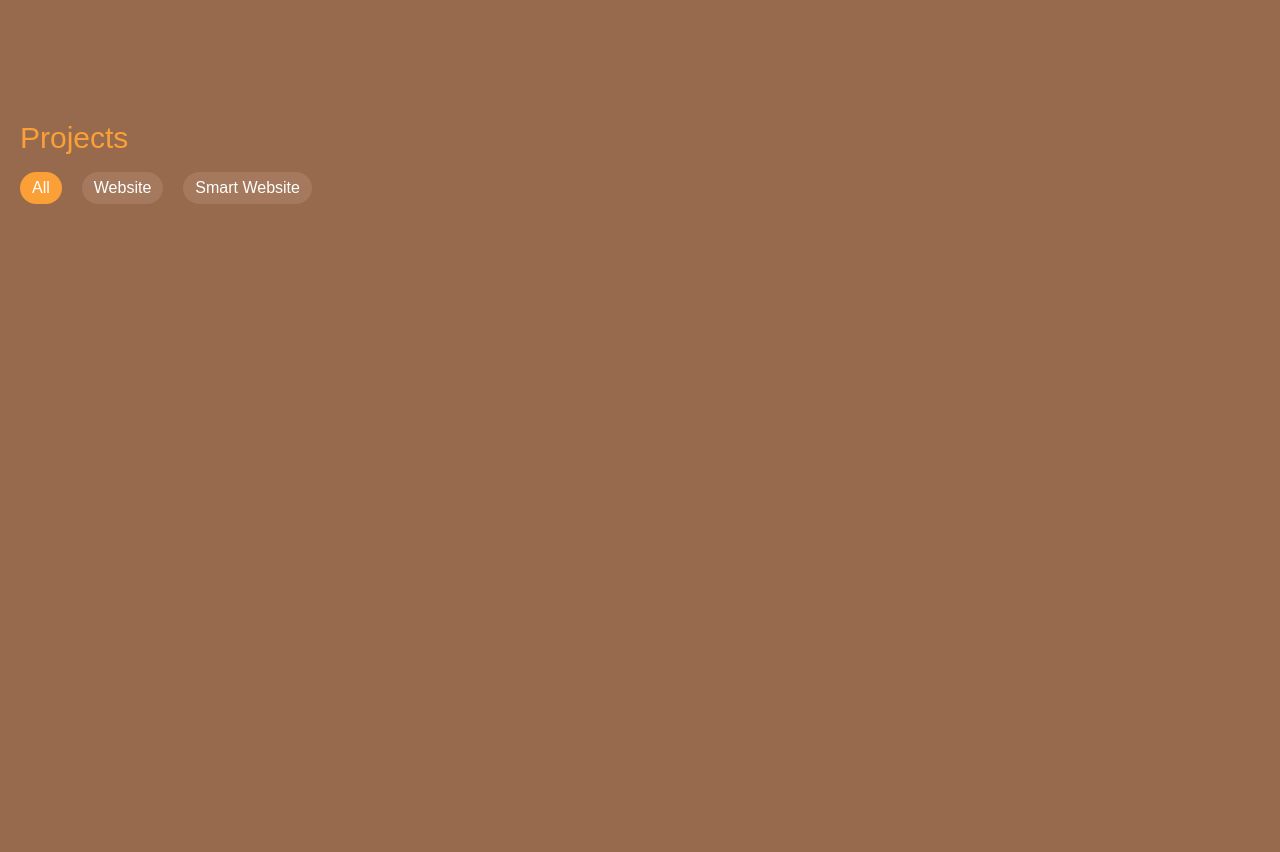
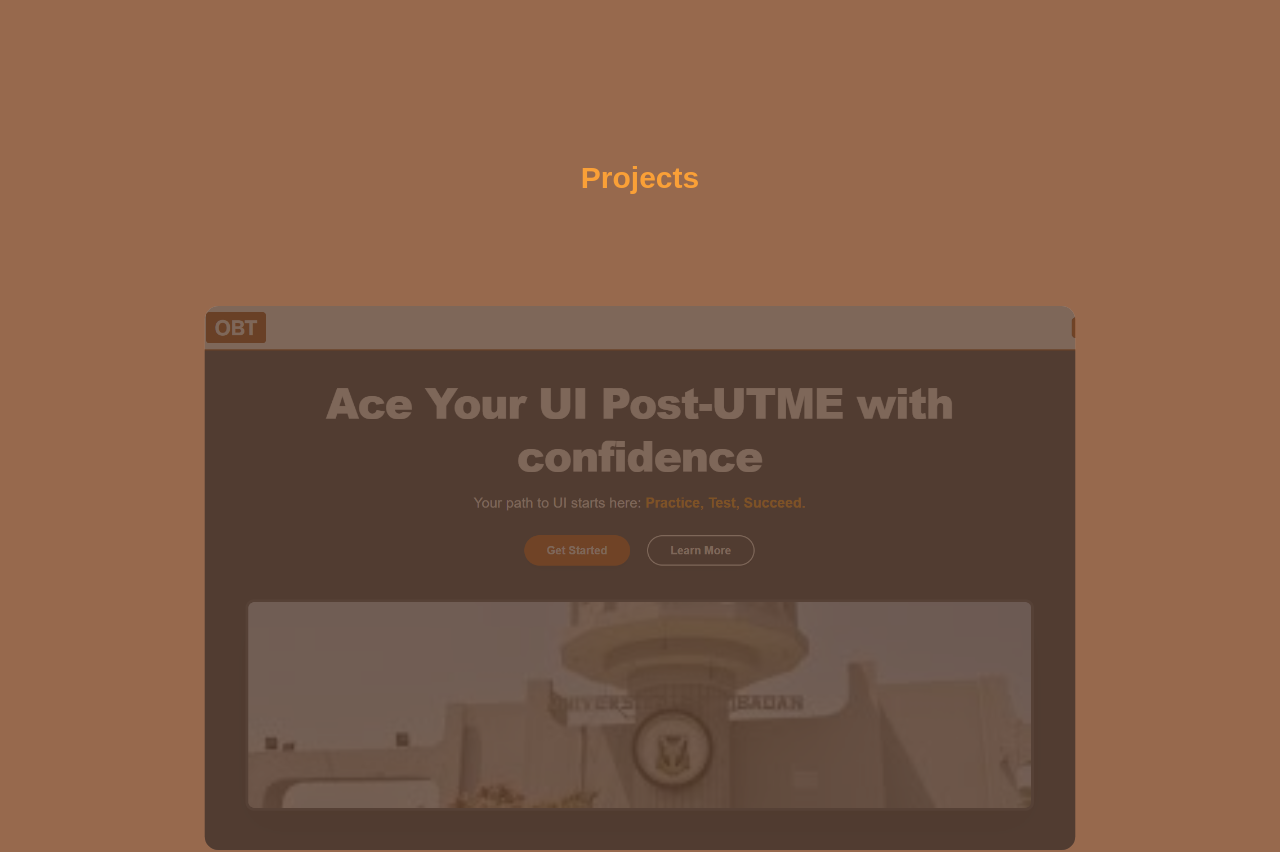
Before and after one commit to tijesunimi-5/dev-tijesunimi, a Next.js app: page / in a window 1280 px wide. Shown: the part 1240-2092 px from the top of the page. Built offline with nearby package versions, Linux system fonts and the light colour scheme.

Commit message:
sorted projects sections

```diff
--- a/app/page.tsx
+++ b/app/page.tsx
@@ -166,12 +166,12 @@
       <AboutSection />
 
       <ProjectSection />
+      <Projects />
 
       <Skillset />
 
       <ContactSection />
 
-      <Projects />
     </section>
   );
 }
--- a/components/ProjectSection.tsx
+++ b/components/ProjectSection.tsx
@@ -217,7 +217,7 @@
 
 
   return (
-    <section id="projects" className="mt-10 px-5 pb-20">
+    <section id="projects" className="mt-10 px-5 pb-20 lg:hidden">
       <div>
         <h1 className="text-[#FAA037] text-3xl">Projects</h1>
         <div className="tab flex gap-5 mt-4 flex-wrap">
--- a/components/Projects.tsx
+++ b/components/Projects.tsx
@@ -147,7 +147,8 @@
   }, [projects.length])
 
   return (
-    <section className="h-screen w-full sticky top-0 flex items-center justify-center">
+    <section className="h-screen w-full sticky top-0 lg:flex items-center justify-center hidden flex-col mt-20">
+      <h1 className="text-[#FAA037] text-3xl font-bold">Projects</h1>
       <div
         ref={containerRef}
         className="flex overflow-x-scroll scrollbar-hidden snap-x snap-mandatory scroll-smooth h-full w-full rounded-2xl"
```
